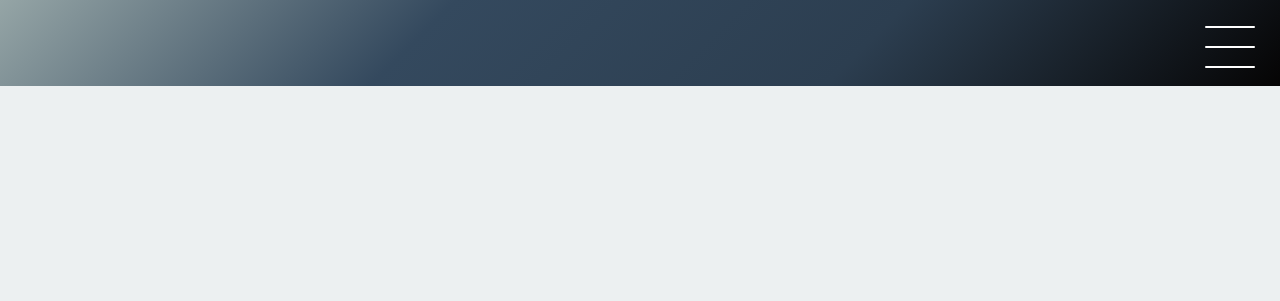
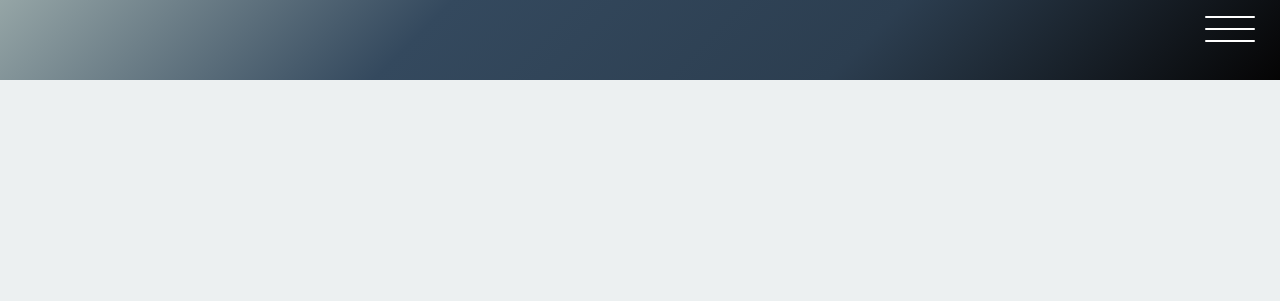
Before and after one commit to impablojansen/impablojansen.github.io, a plain HTML site: page index.html in a window 1280 px wide. Shown: the top 301 px of the page. Drawn offline with Linux system fonts and the light colour scheme.

Commit message:
Update styles.css

```diff
--- a/styles.css
+++ b/styles.css
@@ -29,7 +29,7 @@ body {
 
 .header-top {
 	width: 100%;
-	height: 86px;
+	height: 10%;
 	background: linear-gradient(-45deg, #050404, #2C3E50, #34495E, #95A5A6);
     background-size: 100% 100%;
     animation: backgroundTransition 60s ease-in-out infinite;
@@ -40,7 +40,7 @@ body {
 	flex-direction: column;
 	align-items: center;
 	justify-content: center;
-    height: 100%;
+    height: 90%;
     background-color: #ECF0F1;
 }
 
@@ -140,17 +140,17 @@ h2 {
 }
 
 .checkbox .trace:nth-child(1) {
-    top: 26px;
+    top: 16px;
     transform: rotate(0);
 }
 
 .checkbox .trace:nth-child(2) {
-    top: 46px;
+    top: 28px;
     transform: rotate(0);
 }
 
 .checkbox .trace:nth-child(3) {
-    top: 66px;
+    top: 40px;
     transform: rotate(0);
 }
 
@@ -217,7 +217,7 @@ h2 {
 #toggle:checked + .checkbox .trace:nth-child(1) {
     transform: rotate(45deg);
     background-color: #2E1C2B;
-    top: 47px;
+    top: 27px;
 }
 
 #toggle:checked + .checkbox .trace:nth-child(2) {
@@ -230,7 +230,7 @@ h2 {
 #toggle:checked + .checkbox .trace:nth-child(3) {
     transform: rotate(-45deg);
     background-color: #2E1C2B;
-    top: 48px;
+    top: 28px;
 }
 
 #toggle:checked + .checkbox {
```
